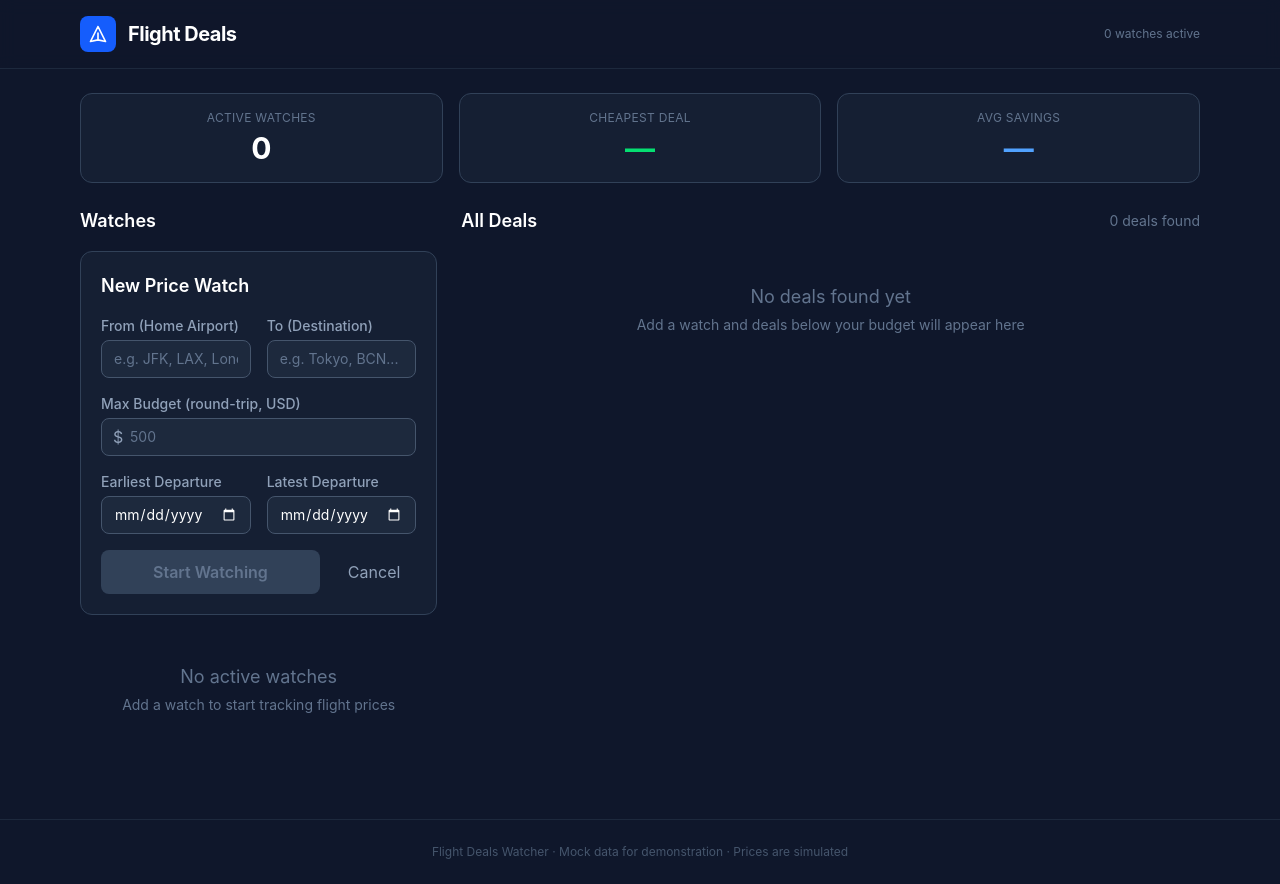
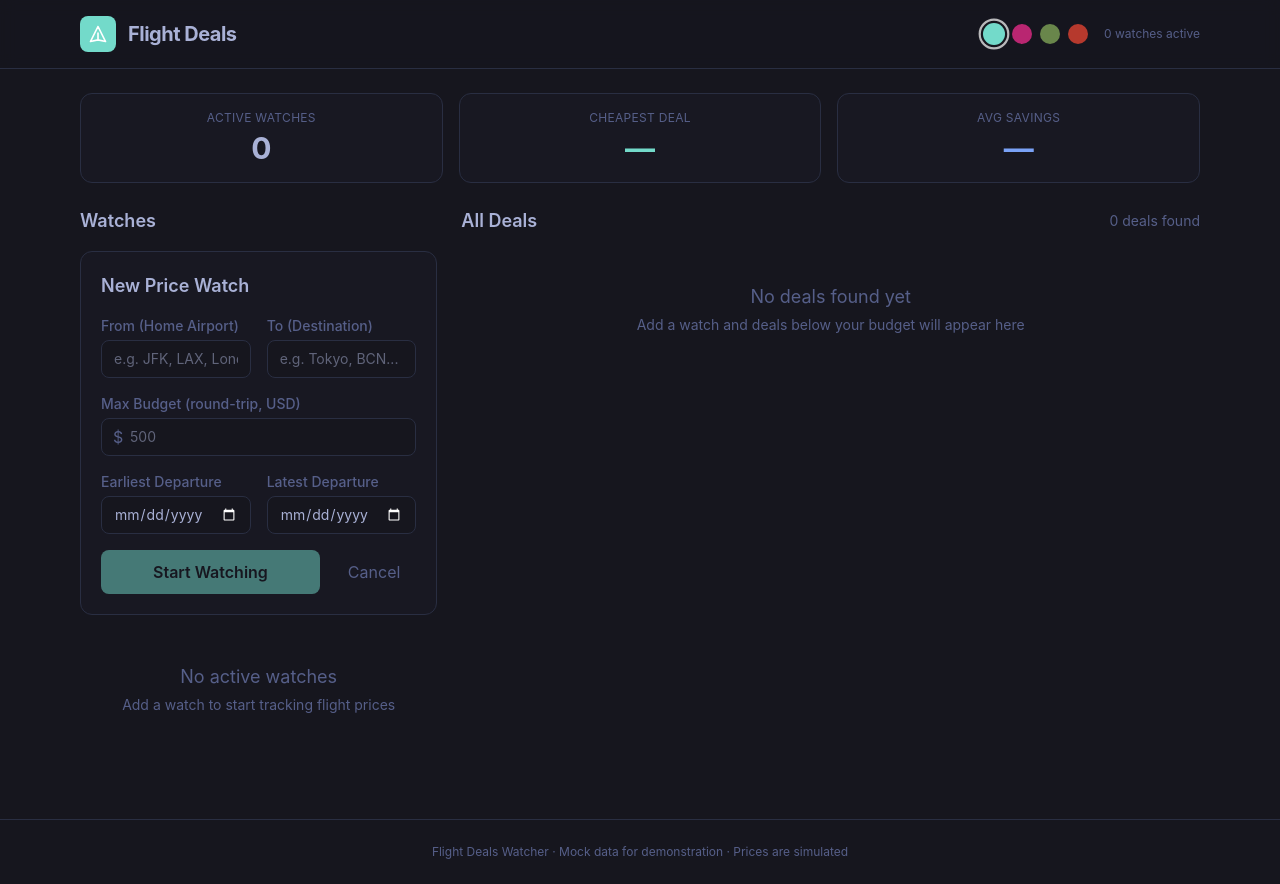
Before and after one commit to jhomer192/flight-deals, a React (Vite) app: page / in a window 1280 px wide. Both pictures are taken after a click on the button "+ Add Watch". Built offline with nearby package versions, Linux system fonts and the light colour scheme.

Commit message:
Add 4-theme system with CSS variables, ThemePicker, and Tailwind conversion

```diff
--- a/index.html
+++ b/index.html
@@ -5,6 +5,9 @@
     <link rel="icon" type="image/svg+xml" href="/vite.svg" />
     <meta name="viewport" content="width=device-width, initial-scale=1.0" />
     <title>Flight Deals Watcher</title>
+    <script>
+(function(){var s=localStorage.getItem('site-theme');if(s)document.documentElement.setAttribute('data-theme',s)})();
+</script>
   </head>
   <body>
     <div id="root"></div>
--- a/src/App.tsx
+++ b/src/App.tsx
@@ -7,6 +7,7 @@ import { WatchList } from './components/WatchList';
 import { DealFeed } from './components/DealFeed';
 import { DashboardStats } from './components/DashboardStats';
 import { PriceHistoryPanel } from './components/PriceHistoryPanel';
+import { ThemePicker } from './components/ThemePicker';
 
 const provider = new MockFlightDataProvider();
 
@@ -50,29 +51,31 @@ function App() {
     setHistoryRoute({ origin, destination });
   }
 
-  // Filter deals to selected watch if one is selected
   const visibleDeals = selectedWatch
     ? deals.filter((d) => d.watchId === selectedWatch.id)
     : deals;
 
   return (
-    <div className="min-h-screen bg-slate-900">
+    <div className="min-h-screen" style={{ backgroundColor: 'var(--bg)' }}>
       {/* Header */}
-      <header className="border-b border-slate-800 bg-slate-900/80 backdrop-blur-sm sticky top-0 z-40">
+      <header className="border-b sticky top-0 z-40 backdrop-blur-sm" style={{ borderColor: 'var(--border)', backgroundColor: 'color-mix(in srgb, var(--bg) 80%, transparent)' }}>
         <div className="max-w-6xl mx-auto px-4 py-4 flex items-center justify-between">
           <div className="flex items-center gap-3">
-            <div className="w-9 h-9 bg-blue-600 rounded-lg flex items-center justify-center">
+            <div className="w-9 h-9 rounded-lg flex items-center justify-center" style={{ backgroundColor: 'var(--accent)' }}>
               <svg className="w-5 h-5 text-white" fill="none" viewBox="0 0 24 24" stroke="currentColor">
                 <path strokeLinecap="round" strokeLinejoin="round" strokeWidth={2}
                   d="M12 19l9 2-9-18-9 18 9-2zm0 0v-8" />
               </svg>
             </div>
-            <h1 className="text-xl font-bold text-white tracking-tight">
+            <h1 className="text-xl font-bold tracking-tight" style={{ color: 'var(--text)' }}>
               Flight Deals
             </h1>
           </div>
-          <div className="text-xs text-slate-500">
-            {watches.length} watch{watches.length !== 1 ? 'es' : ''} active
+          <div className="flex items-center gap-4">
+            <ThemePicker />
+            <div className="text-xs" style={{ color: 'var(--text-dim)' }}>
+              {watches.length} watch{watches.length !== 1 ? 'es' : ''} active
+            </div>
           </div>
         </div>
       </header>
@@ -85,11 +88,12 @@ function App() {
           {/* Sidebar: Watches */}
           <div className="lg:col-span-4 space-y-4">
             <div className="flex items-center justify-between">
-              <h2 className="text-lg font-semibold text-white">Watches</h2>
+              <h2 className="text-lg font-semibold" style={{ color: 'var(--text)' }}>Watches</h2>
               {selectedWatch && (
                 <button
                   onClick={() => setSelectedWatch(null)}
-                  className="text-xs text-blue-400 hover:text-blue-300"
+                  className="text-xs"
+                  style={{ color: 'var(--accent)' }}
                 >
                   Show all deals
                 </button>
@@ -107,20 +111,19 @@ function App() {
           {/* Main: Deal Feed */}
           <div className="lg:col-span-8 space-y-4">
             <div className="flex items-center justify-between">
-              <h2 className="text-lg font-semibold text-white">
+              <h2 className="text-lg font-semibold" style={{ color: 'var(--text)' }}>
                 {selectedWatch ? 'Deals for Watch' : 'All Deals'}
                 {loading && (
-                  <span className="ml-2 text-sm text-slate-500 font-normal">
+                  <span className="ml-2 text-sm font-normal" style={{ color: 'var(--text-dim)' }}>
                     refreshing...
                   </span>
                 )}
               </h2>
-              <span className="text-sm text-slate-500">
+              <span className="text-sm" style={{ color: 'var(--text-dim)' }}>
                 {visibleDeals.length} deal{visibleDeals.length !== 1 ? 's' : ''} found
               </span>
             </div>
 
-            {/* Price history panel */}
             {historyRoute && (
               <PriceHistoryPanel
                 origin={historyRoute.origin}
@@ -135,7 +138,7 @@ function App() {
       </main>
 
       {/* Footer */}
-      <footer className="border-t border-slate-800 mt-12 py-6 text-center text-xs text-slate-600">
+      <footer className="border-t mt-12 py-6 text-center text-xs" style={{ borderColor: 'var(--border)', color: 'var(--text-dim)' }}>
         Flight Deals Watcher &middot; Mock data for demonstration &middot; Prices are simulated
       </footer>
     </div>
--- a/src/components/AirportInput.tsx
+++ b/src/components/AirportInput.tsx
@@ -21,7 +21,7 @@ export function AirportInput({ value, onChange, placeholder, allowAnywhere, labe
     if (value && !selectedLabel) {
       const airports = searchAirports(value, 1);
       if (airports.length > 0) {
-        setSelectedLabel(`${airports[0].code} — ${airports[0].city}`);
+        setSelectedLabel(`${airports[0].code} \u2014 ${airports[0].city}`);
       } else if (value === 'anywhere') {
         setSelectedLabel('Anywhere');
       }
@@ -50,7 +50,7 @@ export function AirportInput({ value, onChange, placeholder, allowAnywhere, labe
 
   function select(airport: Airport) {
     onChange(airport.code);
-    setSelectedLabel(`${airport.code} — ${airport.city}`);
+    setSelectedLabel(`${airport.code} \u2014 ${airport.city}`);
     setQuery('');
     setResults([]);
     setOpen(false);
@@ -80,16 +80,17 @@ export function AirportInput({ value, onChange, placeholder, allowAnywhere, labe
 
   return (
     <div ref={ref} className="relative">
-      <label className="block text-sm font-medium text-slate-400 mb-1">
+      <label className="block text-sm font-medium mb-1" style={{ color: 'var(--text-dim)' }}>
         {label}
       </label>
       {value ? (
-        <div className="flex items-center gap-2 bg-slate-800 border border-slate-600 rounded-lg px-3 py-2">
-          <span className="text-white flex-1 text-sm">{selectedLabel}</span>
+        <div className="flex items-center gap-2 rounded-lg px-3 py-2" style={{ backgroundColor: 'var(--bg)', border: '1px solid var(--border)' }}>
+          <span className="flex-1 text-sm" style={{ color: 'var(--text)' }}>{selectedLabel}</span>
           <button
             type="button"
             onClick={clear}
-            className="text-slate-400 hover:text-white text-lg leading-none"
+            className="text-lg leading-none"
+            style={{ color: 'var(--text-dim)' }}
           >
             &times;
           </button>
@@ -101,18 +102,20 @@ export function AirportInput({ value, onChange, placeholder, allowAnywhere, labe
           onChange={(e) => handleInput(e.target.value)}
           onFocus={handleFocus}
           placeholder={placeholder ?? 'Search airports...'}
-          className="w-full bg-slate-800 border border-slate-600 rounded-lg px-3 py-2 text-white placeholder-slate-500 text-sm focus:outline-none focus:border-blue-500"
+          className="w-full rounded-lg px-3 py-2 text-sm focus:outline-none"
+          style={{ backgroundColor: 'var(--bg)', border: '1px solid var(--border)', color: 'var(--text)' }}
         />
       )}
       {open && !value && (
-        <div className="absolute z-50 w-full mt-1 bg-slate-800 border border-slate-600 rounded-lg shadow-xl max-h-60 overflow-auto">
+        <div className="absolute z-50 w-full mt-1 rounded-lg shadow-xl max-h-60 overflow-auto" style={{ backgroundColor: 'var(--surface)', border: '1px solid var(--border)' }}>
           {allowAnywhere && (
             <button
               type="button"
               onClick={selectAnywhere}
-              className="w-full text-left px-3 py-2 hover:bg-slate-700 text-blue-400 text-sm border-b border-slate-700"
+              className="w-full text-left px-3 py-2 text-sm border-b"
+              style={{ color: 'var(--accent-2)', borderColor: 'var(--border)' }}
             >
-              Anywhere — find deals to any destination
+              Anywhere \u2014 find deals to any destination
             </button>
           )}
           {results.map((a) => (
@@ -120,17 +123,20 @@ export function AirportInput({ value, onChange, placeholder, allowAnywhere, labe
               type="button"
               key={a.code}
               onClick={() => select(a)}
-              className="w-full text-left px-3 py-2 hover:bg-slate-700 text-sm"
+              className="w-full text-left px-3 py-2 text-sm transition-colors"
+              style={{ color: 'var(--text)' }}
+              onMouseEnter={e => (e.currentTarget.style.backgroundColor = 'var(--border)')}
+              onMouseLeave={e => (e.currentTarget.style.backgroundColor = 'transparent')}
             >
-              <span className="text-white font-mono font-bold">{a.code}</span>
-              <span className="text-slate-400 ml-2">
+              <span className="font-mono font-bold">{a.code}</span>
+              <span className="ml-2" style={{ color: 'var(--text-dim)' }}>
                 {a.city}, {a.country}
               </span>
-              <span className="text-slate-500 ml-1 text-xs">— {a.name}</span>
+              <span className="ml-1 text-xs" style={{ color: 'var(--text-dim)' }}>\u2014 {a.name}</span>
             </button>
           ))}
           {query.trim().length > 0 && results.length === 0 && (
-            <div className="px-3 py-2 text-slate-500 text-sm">
+            <div className="px-3 py-2 text-sm" style={{ color: 'var(--text-dim)' }}>
               No airports found
             </div>
           )}
--- a/src/components/DashboardStats.tsx
+++ b/src/components/DashboardStats.tsx
@@ -18,36 +18,36 @@ export function DashboardStats({ deals, watches }: Props) {
 
   return (
     <div className="grid grid-cols-1 sm:grid-cols-3 gap-4">
-      <div className="bg-slate-800/50 border border-slate-700 rounded-xl p-4 text-center">
-        <div className="text-xs text-slate-500 uppercase tracking-wide mb-1">
+      <div className="rounded-xl p-4 text-center border" style={{ backgroundColor: 'color-mix(in srgb, var(--surface) 50%, transparent)', borderColor: 'var(--border)' }}>
+        <div className="text-xs uppercase tracking-wide mb-1" style={{ color: 'var(--text-dim)' }}>
           Active Watches
         </div>
-        <div className="text-3xl font-bold text-white">{watches.length}</div>
+        <div className="text-3xl font-bold" style={{ color: 'var(--text)' }}>{watches.length}</div>
       </div>
 
-      <div className="bg-slate-800/50 border border-slate-700 rounded-xl p-4 text-center">
-        <div className="text-xs text-slate-500 uppercase tracking-wide mb-1">
+      <div className="rounded-xl p-4 text-center border" style={{ backgroundColor: 'color-mix(in srgb, var(--surface) 50%, transparent)', borderColor: 'var(--border)' }}>
+        <div className="text-xs uppercase tracking-wide mb-1" style={{ color: 'var(--text-dim)' }}>
           Cheapest Deal
         </div>
-        <div className="text-3xl font-bold text-green-400">
-          {cheapest ? `$${cheapest.price}` : '—'}
+        <div className="text-3xl font-bold" style={{ color: 'var(--accent)' }}>
+          {cheapest ? `$${cheapest.price}` : '\u2014'}
         </div>
         {cheapest && (
-          <div className="text-xs text-slate-500 mt-1">
+          <div className="text-xs mt-1" style={{ color: 'var(--text-dim)' }}>
             {cheapest.origin} &rarr; {cheapest.destination}
           </div>
         )}
       </div>
 
-      <div className="bg-slate-800/50 border border-slate-700 rounded-xl p-4 text-center">
-        <div className="text-xs text-slate-500 uppercase tracking-wide mb-1">
+      <div className="rounded-xl p-4 text-center border" style={{ backgroundColor: 'color-mix(in srgb, var(--surface) 50%, transparent)', borderColor: 'var(--border)' }}>
+        <div className="text-xs uppercase tracking-wide mb-1" style={{ color: 'var(--text-dim)' }}>
           Avg Savings
         </div>
-        <div className="text-3xl font-bold text-blue-400">
-          {deals.length ? `${avgSavings}%` : '—'}
+        <div className="text-3xl font-bold" style={{ color: 'var(--accent-2)' }}>
+          {deals.length ? `${avgSavings}%` : '\u2014'}
         </div>
         {deals.length > 0 && (
-          <div className="text-xs text-slate-500 mt-1">
+          <div className="text-xs mt-1" style={{ color: 'var(--text-dim)' }}>
             across {deals.length} deal{deals.length !== 1 ? 's' : ''}
           </div>
         )}
--- a/src/components/DealFeed.tsx
+++ b/src/components/DealFeed.tsx
@@ -9,7 +9,7 @@ interface Props {
 export function DealFeed({ deals, onViewHistory }: Props) {
   if (deals.length === 0) {
     return (
-      <div className="text-center py-8 text-slate-500">
+      <div className="text-center py-8" style={{ color: 'var(--text-dim)' }}>
         <p className="text-lg">No deals found yet</p>
         <p className="text-sm mt-1">
           Add a watch and deals below your budget will appear here
--- /dev/null
+++ b/src/components/ThemePicker.tsx
@@ -0,0 +1,45 @@
+import { useState, useEffect } from 'react';
+
+const THEMES = [
+  { id: 'tokyo', label: 'Tokyo Night', color: '#73daca' },
+  { id: 'miami', label: 'Miami', color: '#ff2d95' },
+  { id: 'matcha', label: 'Matcha', color: '#8db660' },
+  { id: 'gruvbox', label: 'Gruvbox', color: '#fb4934' },
+] as const;
+
+type ThemeId = (typeof THEMES)[number]['id'];
+
+const STORAGE_KEY = 'site-theme';
+
+export function ThemePicker() {
+  const [active, setActive] = useState<ThemeId>(() => {
+    const stored = localStorage.getItem(STORAGE_KEY) as ThemeId | null;
+    if (stored && THEMES.some((t) => t.id === stored)) return stored;
+    return 'tokyo';
+  });
+
+  useEffect(() => {
+    document.documentElement.setAttribute('data-theme', active);
+    localStorage.setItem(STORAGE_KEY, active);
+  }, [active]);
+
+  return (
+    <div className="flex items-center gap-2" aria-label="Theme picker">
+      {THEMES.map((theme) => (
+        <button
+          key={theme.id}
+          type="button"
+          title={theme.label}
+          aria-label={`Switch to ${theme.label} theme`}
+          onClick={() => setActive(theme.id)}
+          style={{ backgroundColor: theme.color }}
+          className={`h-5 w-5 rounded-full transition-transform hover:scale-110 focus:outline-none ${
+            active === theme.id
+              ? 'ring-2 ring-white/70 ring-offset-2 ring-offset-[var(--bg)] scale-110'
+              : 'opacity-70 hover:opacity-100'
+          }`}
+        />
+      ))}
+    </div>
+  );
+}
--- a/src/components/WatchForm.tsx
+++ b/src/components/WatchForm.tsx
@@ -41,7 +41,8 @@ export function WatchForm({ onAdd }: Props) {
     return (
       <button
         onClick={() => setExpanded(true)}
-        className="w-full bg-blue-600 hover:bg-blue-500 text-white font-semibold py-3 px-6 rounded-xl transition-colors"
+        className="w-full font-semibold py-3 px-6 rounded-xl transition-colors"
+        style={{ backgroundColor: 'var(--accent)', color: 'var(--bg)' }}
       >
         + Add Watch
       </button>
@@ -53,9 +54,10 @@ export function WatchForm({ onAdd }: Props) {
   return (
     <form
       onSubmit={handleSubmit}
-      className="bg-slate-800/50 border border-slate-700 rounded-xl p-5 space-y-4"
+      className="border rounded-xl p-5 space-y-4"
+      style={{ backgroundColor: 'color-mix(in srgb, var(--surface) 50%, transparent)', borderColor: 'var(--border)' }}
     >
-      <h3 className="text-lg font-semibold text-white">New Price Watch</h3>
+      <h3 className="text-lg font-semibold" style={{ color: 'var(--text)' }}>New Price Watch</h3>
 
       <div className="grid grid-cols-1 sm:grid-cols-2 gap-4">
         <AirportInput
@@ -74,11 +76,11 @@ export function WatchForm({ onAdd }: Props) {
       </div>
 
       <div>
-        <label className="block text-sm font-medium text-slate-400 mb-1">
+        <label className="block text-sm font-medium mb-1" style={{ color: 'var(--text-dim)' }}>
           Max Budget (round-trip, USD)
         </label>
         <div className="relative">
-          <span className="absolute left-3 top-1/2 -translate-y-1/2 text-slate-400">
+          <span className="absolute left-3 top-1/2 -translate-y-1/2" style={{ color: 'var(--text-dim)' }}>
             $
           </span>
           <input
@@ -89,14 +91,15 @@ export function WatchForm({ onAdd }: Props) {
             value={maxBudget}
             onChange={(e) => setMaxBudget(e.target.value)}
             placeholder="500"
-            className="w-full bg-slate-800 border border-slate-600 rounded-lg pl-7 pr-3 py-2 text-white placeholder-slate-500 text-sm focus:outline-none focus:border-blue-500"
+            className="w-full rounded-lg pl-7 pr-3 py-2 text-sm focus:outline-none"
+            style={{ backgroundColor: 'var(--bg)', border: '1px solid var(--border)', color: 'var(--text)' }}
           />
         </div>
       </div>
 
       <div className="grid grid-cols-1 sm:grid-cols-2 gap-4">
         <div>
-          <label className="block text-sm font-medium text-slate-400 mb-1">
+          <label className="block text-sm font-medium mb-1" style={{ color: 'var(--text-dim)' }}>
             Earliest Departure
           </label>
           <input
@@ -104,11 +107,12 @@ export function WatchForm({ onAdd }: Props) {
             min={today}
             value={dateStart}
             onChange={(e) => setDateStart(e.target.value)}
-            className="w-full bg-slate-800 border border-slate-600 rounded-lg px-3 py-2 text-white text-sm focus:outline-none focus:border-blue-500 [color-scheme:dark]"
+            className="w-full rounded-lg px-3 py-2 text-sm focus:outline-none [color-scheme:dark]"
+            style={{ backgroundColor: 'var(--bg)', border: '1px solid var(--border)', color: 'var(--text)' }}
           />
         </div>
         <div>
-          <label className="block text-sm font-medium text-slate-400 mb-1">
+          <label className="block text-sm font-medium mb-1" style={{ color: 'var(--text-dim)' }}>
             Latest Departure
           </label>
           <input
@@ -116,7 +120,8 @@ export function WatchForm({ onAdd }: Props) {
             min={dateStart || today}
             value={dateEnd}
             onChange={(e) => setDateEnd(e.target.value)}
-            className="w-full bg-slate-800 border border-slate-600 rounded-lg px-3 py-2 text-white text-sm focus:outline-none focus:border-blue-500 [color-scheme:dark]"
+            className="w-full rounded-lg px-3 py-2 text-sm focus:outline-none [color-scheme:dark]"
+            style={{ backgroundColor: 'var(--bg)', border: '1px solid var(--border)', color: 'var(--text)' }}
           />
         </div>
       </div>
@@ -125,14 +130,16 @@ export function WatchForm({ onAdd }: Props) {
         <button
           type="submit"
           disabled={!homeAirport || !destination || !maxBudget || !dateStart || !dateEnd}
-          className="flex-1 bg-blue-600 hover:bg-blue-500 disabled:bg-slate-700 disabled:text-slate-500 text-white font-semibold py-2.5 px-6 rounded-lg transition-colors"
+          className="flex-1 font-semibold py-2.5 px-6 rounded-lg transition-colors disabled:opacity-50 disabled:cursor-not-allowed"
+          style={{ backgroundColor: 'var(--accent)', color: 'var(--bg)' }}
         >
           Start Watching
         </button>
         <button
           type="button"
           onClick={() => setExpanded(false)}
-          className="px-4 py-2.5 text-slate-400 hover:text-white transition-colors"
+          className="px-4 py-2.5 transition-colors"
+          style={{ color: 'var(--text-dim)' }}
         >
           Cancel
         </button>
--- a/src/components/WatchList.tsx
+++ b/src/components/WatchList.tsx
@@ -17,7 +17,7 @@ function formatAirport(code: string): string {
 export function WatchList({ watches, onDelete, onSelect, selectedId }: Props) {
   if (watches.length === 0) {
     return (
-      <div className="text-center py-8 text-slate-500">
+      <div className="text-center py-8" style={{ color: 'var(--text-dim)' }}>
         <p className="text-lg">No active watches</p>
         <p className="text-sm mt-1">Add a watch to start tracking flight prices</p>
       </div>
@@ -30,23 +30,22 @@ export function WatchList({ watches, onDelete, onSelect, selectedId }: Props) {
         <div
           key={w.id}
           onClick={() => onSelect(w)}
-          className={`flex items-center justify-between p-3 rounded-lg cursor-pointer transition-colors ${
-            selectedId === w.id
-              ? 'bg-blue-600/20 border border-blue-500/40'
-              : 'bg-slate-800/50 border border-slate-700 hover:border-slate-600'
-          }`}
+          className="flex items-center justify-between p-3 rounded-lg cursor-pointer transition-colors border"
+          style={selectedId === w.id
+            ? { backgroundColor: 'color-mix(in srgb, var(--accent) 15%, transparent)', borderColor: 'color-mix(in srgb, var(--accent) 40%, transparent)' }
+            : { backgroundColor: 'color-mix(in srgb, var(--surface) 50%, transparent)', borderColor: 'var(--border)' }}
         >
           <div className="flex-1 min-w-0">
             <div className="flex items-center gap-2 text-sm">
-              <span className="font-mono font-bold text-white">
+              <span className="font-mono font-bold" style={{ color: 'var(--text)' }}>
                 {formatAirport(w.homeAirport)}
               </span>
-              <span className="text-slate-500">&rarr;</span>
-              <span className="font-mono font-bold text-white">
+              <span style={{ color: 'var(--text-dim)' }}>&rarr;</span>
+              <span className="font-mono font-bold" style={{ color: 'var(--text)' }}>
                 {formatAirport(w.destination)}
               </span>
             </div>
-            <div className="text-xs text-slate-500 mt-1">
+            <div className="text-xs mt-1" style={{ color: 'var(--text-dim)' }}>
               Under ${w.maxBudget} &middot; {w.dateRangeStart} to {w.dateRangeEnd}
             </div>
           </div>
@@ -55,7 +54,8 @@ export function WatchList({ watches, onDelete, onSelect, selectedId }: Props) {
               e.stopPropagation();
               onDelete(w.id);
             }}
-            className="text-slate-500 hover:text-red-400 ml-3 text-lg leading-none transition-colors"
+            className="ml-3 text-lg leading-none transition-colors hover:text-red-400"
+            style={{ color: 'var(--text-dim)' }}
             title="Delete watch"
           >
             &times;
--- a/src/index.css
+++ b/src/index.css
@@ -1,9 +1,10 @@
 @import "tailwindcss";
+@import "./themes.css";
 
 body {
   margin: 0;
-  background: #0f172a;
-  color: #e2e8f0;
+  background-color: var(--bg);
+  color: var(--text);
 }
 
 #root {
--- /dev/null
+++ b/src/themes.css
@@ -0,0 +1,46 @@
+/* Theme system -- CSS custom properties */
+
+html,
+html[data-theme='tokyo'] {
+  --bg: #16161e;
+  --surface: #1a1b26;
+  --text: #a9b1d6;
+  --text-dim: #565f89;
+  --accent: #73daca;
+  --accent-2: #7aa2f7;
+  --accent-3: #bb9af7;
+  --border: #292e42;
+}
+
+html[data-theme='miami'] {
+  --bg: #0d0221;
+  --surface: #150535;
+  --text: #e0def4;
+  --text-dim: #908caa;
+  --accent: #ff2d95;
+  --accent-2: #00f0ff;
+  --accent-3: #ffe156;
+  --border: #2a1a4e;
+}
+
+html[data-theme='matcha'] {
+  --bg: #1c1a17;
+  --surface: #252320;
+  --text: #d4be98;
+  --text-dim: #7c6f64;
+  --accent: #8db660;
+  --accent-2: #d4be98;
+  --accent-3: #a9b665;
+  --border: #3c3836;
+}
+
+html[data-theme='gruvbox'] {
+  --bg: #282828;
+  --surface: #3c3836;
+  --text: #ebdbb2;
+  --text-dim: #928374;
+  --accent: #fb4934;
+  --accent-2: #fabd2f;
+  --accent-3: #b8bb26;
+  --border: #504945;
+}
```
Also changed, not shown: src/components/DealCard.tsx (+13 -19 lines), src/components/PriceHistoryPanel.tsx (+11 -10 lines).
